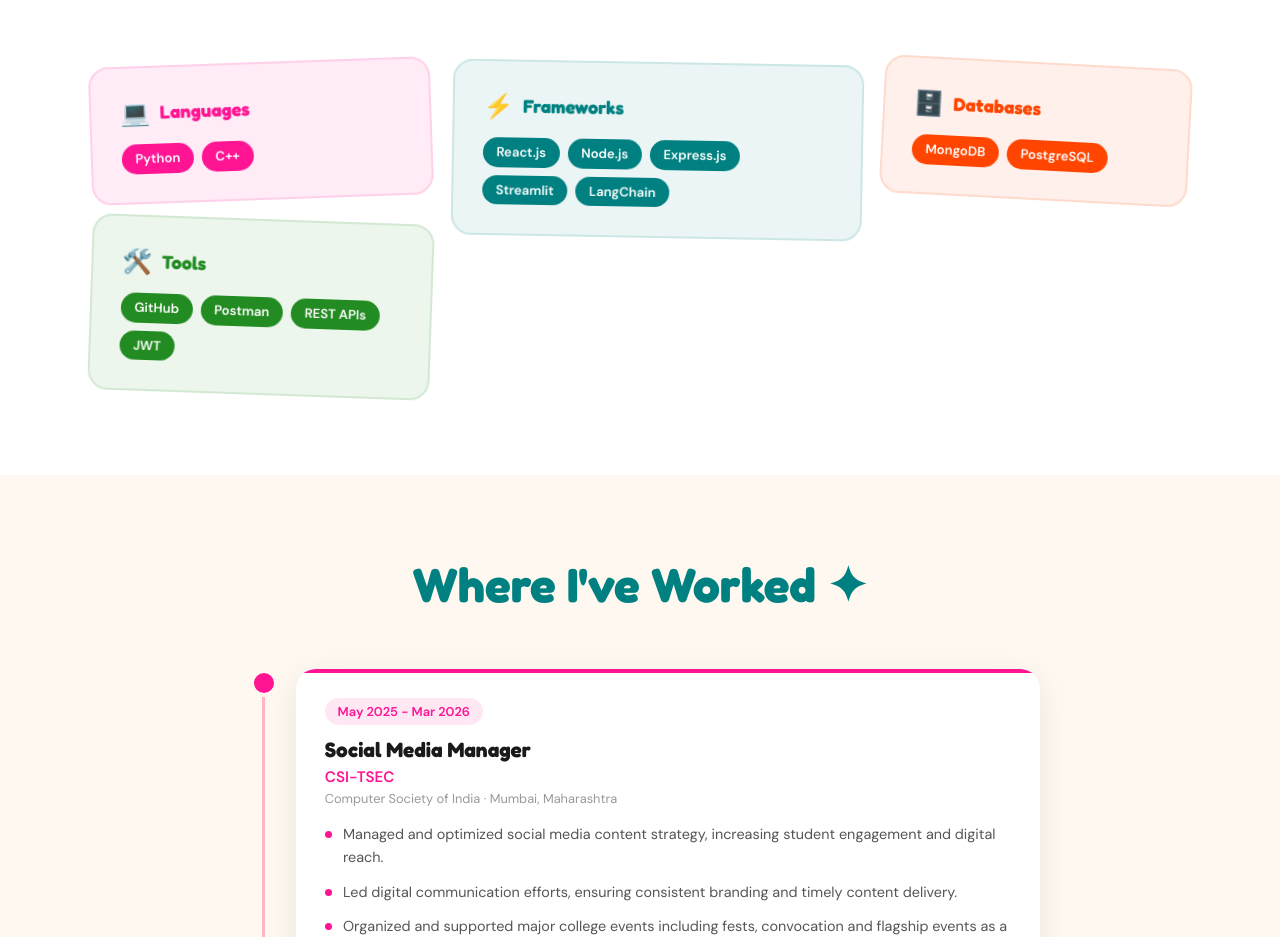
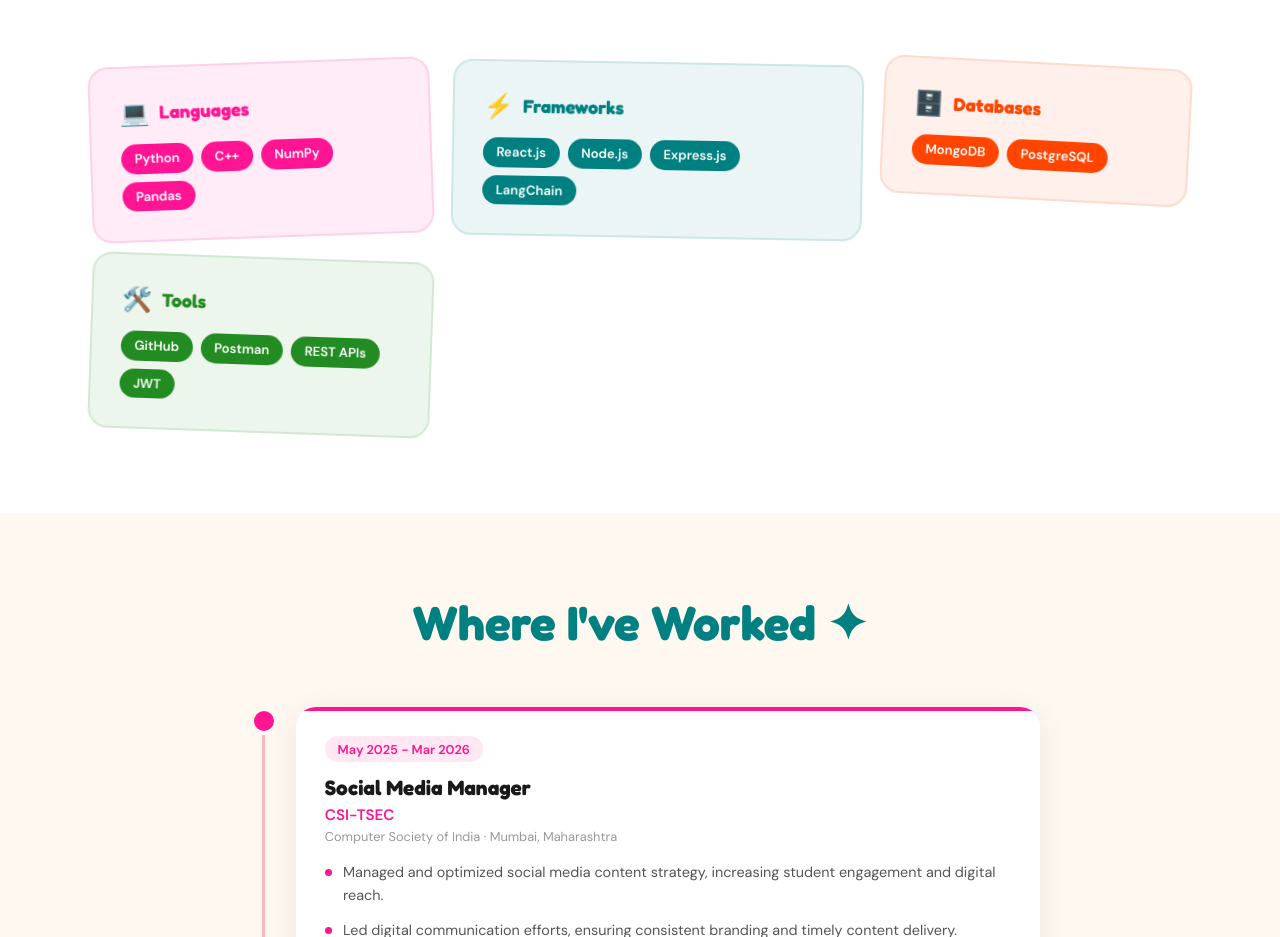
Before and after one commit to shenoyshivani/portfolio-website, a React (Vite) app in the folder client/: page / in a window 1280 px wide. Shown: the part 2401-3338 px from the top of the page. Built offline with nearby package versions, Linux system fonts and the light colour scheme.

Commit message:
Add NumPy/Pandas, remove Streamlit

```diff
--- a/client/src/components/Skills.jsx
+++ b/client/src/components/Skills.jsx
@@ -4,13 +4,13 @@
 const skillCategories = [
   {
     title: 'Languages',
-    skills: ['Python', 'C++'],
+    skills: ['Python', 'C++', 'NumPy', 'Pandas'],
     color: 'var(--magenta)',
     emoji: '💻',
   },
   {
     title: 'Frameworks',
-    skills: ['React.js', 'Node.js', 'Express.js', 'Streamlit', 'LangChain'],
+    skills: ['React.js', 'Node.js', 'Express.js', 'LangChain'],
     color: 'var(--teal)',
     emoji: '⚡',
   },
```
